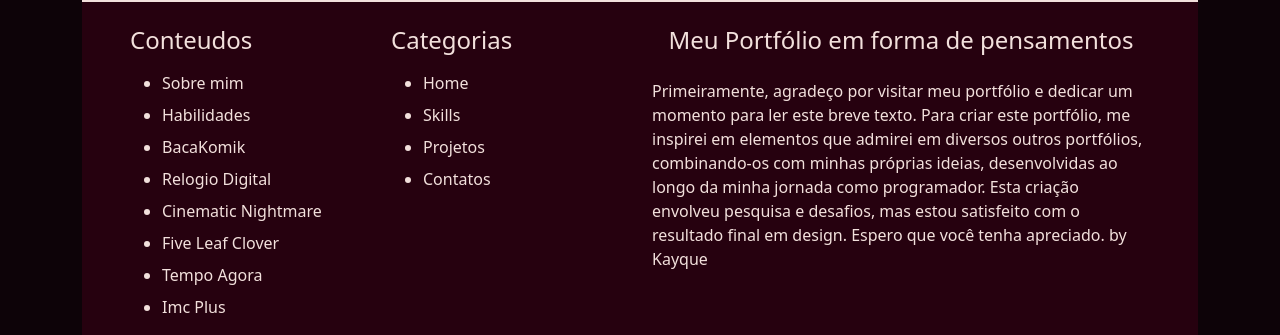
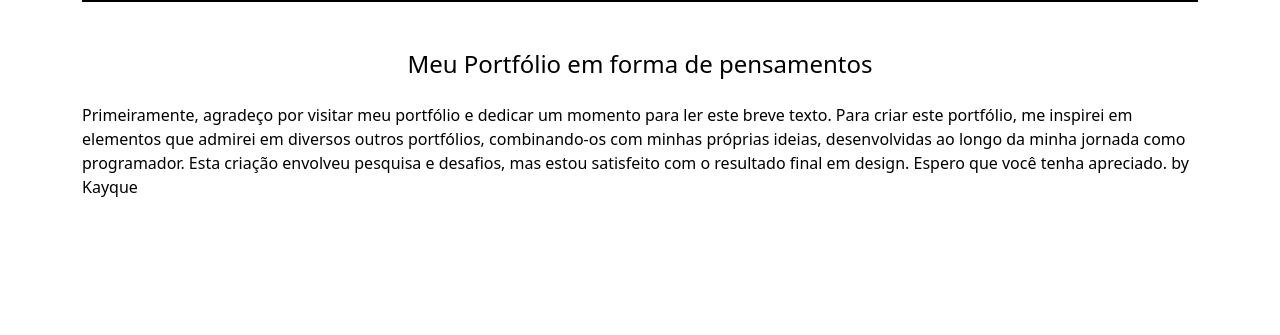
Before and after one commit to MatheusKay/Meu_Portfolio, a website: page index.html in a window 1280 px wide. Shown: the part 5670-6005 px from the top of the page. After the commit the page ends 5885 px from the top, so only its background shows below. Drawn offline with nearby package versions, Linux system fonts and the light colour scheme.

Commit message:
Correção de cores e novas tonalidades

```diff
--- a/index.html
+++ b/index.html
@@ -477,7 +477,7 @@
                     <i class="bi bi-linkedin"><span> Linkedin </span></i>
                 </a>
             </div>
-            <div class="row footer_final">
+            <!-- <div class="row footer_final">
                 <div class="col-md-3">
                     <h4>Conteudos</h4>
                     <ul class="footer_final_links">
@@ -523,8 +523,8 @@
                             <a class="footer_final_links_item_link" href="">Contatos</a>
                         </li>
                     </ul>
-                </div>
-                <div class="col-md-6">
+                </div> -->
+                <div class="col-md-12 mt-5">
                     <h4 class="text-center mb-4">Meu Portfólio em forma de pensamentos</h4>
                     <p>
                         Primeiramente, agradeço por visitar meu portfólio e dedicar um momento para ler este breve texto. Para criar este portfólio, me inspirei em elementos que admirei em diversos outros portfólios, combinando-os com minhas próprias ideias, desenvolvidas ao longo da minha jornada como programador. Esta criação envolveu pesquisa e desafios, mas estou satisfeito com o resultado final em design. Espero que você tenha apreciado. by Kayque
--- a/source/styles/globalStyles/variaveis.scss
+++ b/source/styles/globalStyles/variaveis.scss
@@ -1,7 +1,7 @@
-$corDeFundo: #0D0308;
-$corDasSecoes: #26010f;
-$corSecundaria: #8C2E47;
-$corDoTexto: #F2e0Dc;
+$corDeFundo: #fff;
+$corDasSecoes: #fff;
+$corSecundaria: #ccc;
+$corDoTexto: #000;
 
 // #8C2E47
 // #F2B6C1
```
Also changed, not shown: build/styles/main.css, source/imagens/download_4-removebg-preview.png (added), 2 other files.
